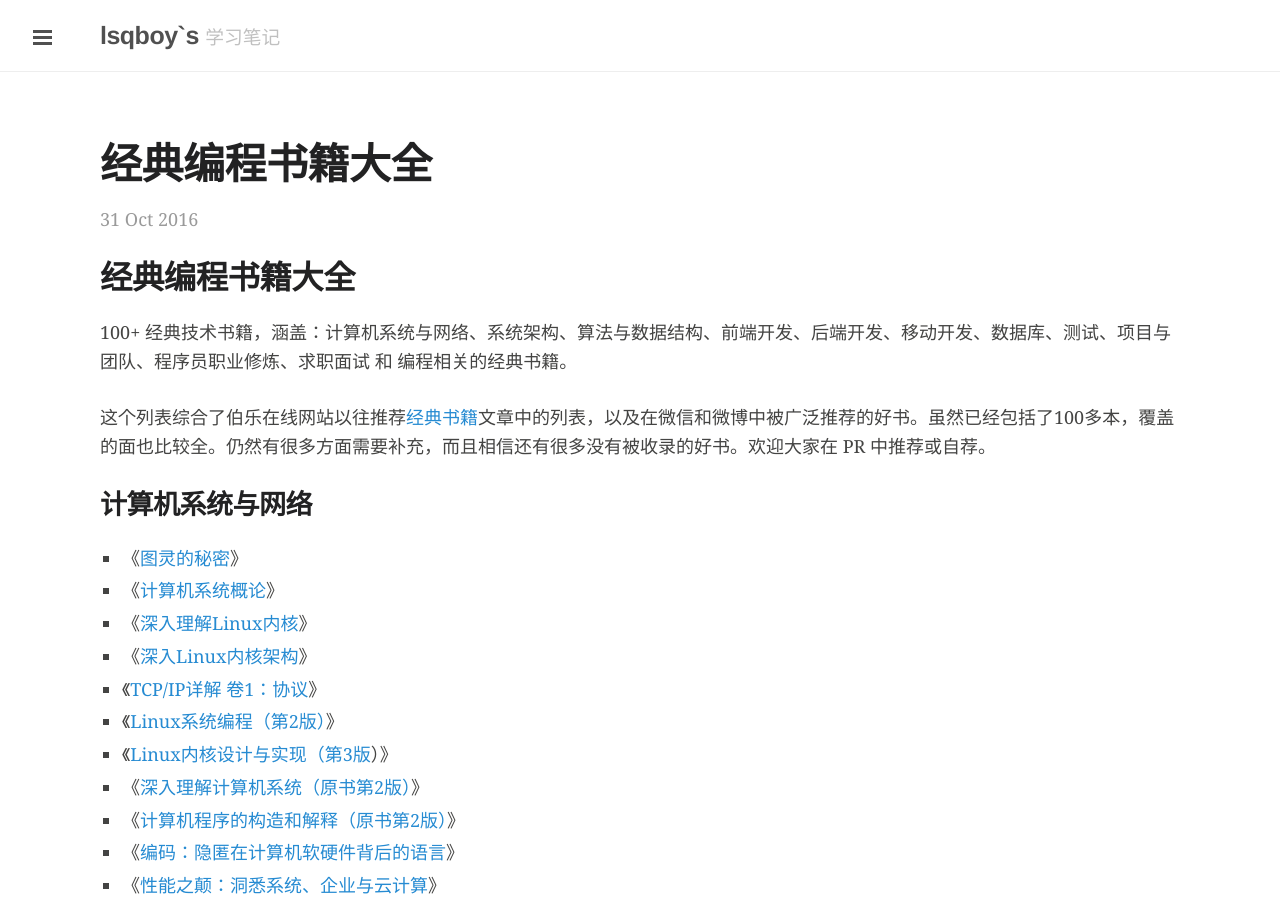
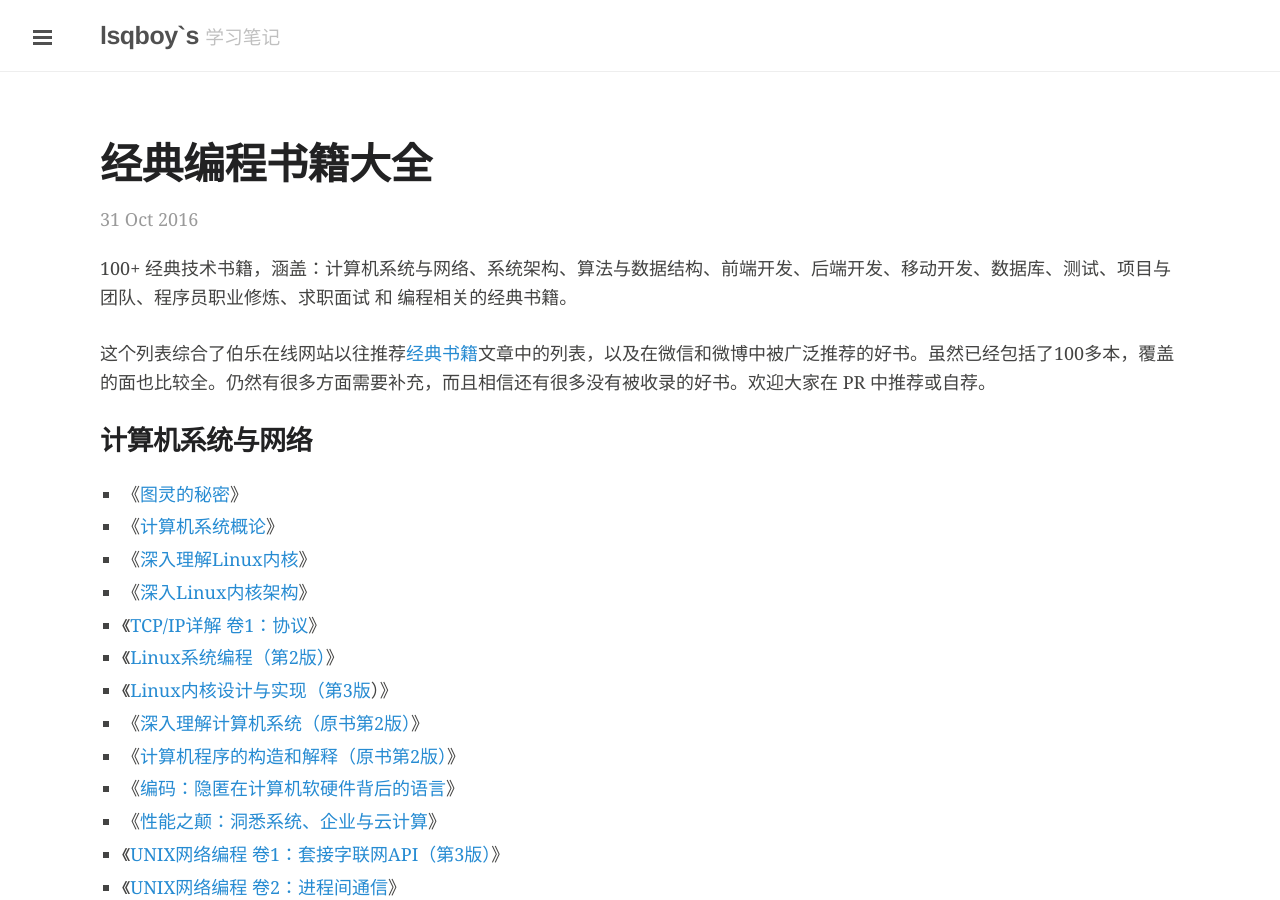
Before and after one commit to Lsqboy/jekyll_bolg, a Jekyll site: the page built from _posts/2016-10-31-经典编程书籍大全.md, in a window 1280 px wide and 900 px high. Built offline with Jekyll 4.4.1, drawn with Linux system fonts in a browser that asks for light colours; comment, search, counter and statistics services are not loaded.

Commit message:
经典编程书籍大全 调整格式

```diff
--- a/_posts/2016-10-31-经典编程书籍大全.md
+++ b/_posts/2016-10-31-经典编程书籍大全.md
@@ -3,8 +3,6 @@
 title: 经典编程书籍大全
 tags: [图书、编程]
 ---
-
-# 经典编程书籍大全
 
 100+ 经典技术书籍，涵盖：计算机系统与网络、系统架构、算法与数据结构、前端开发、后端开发、移动开发、数据库、测试、项目与团队、程序员职业修炼、求职面试 和 编程相关的经典书籍。
 
```
